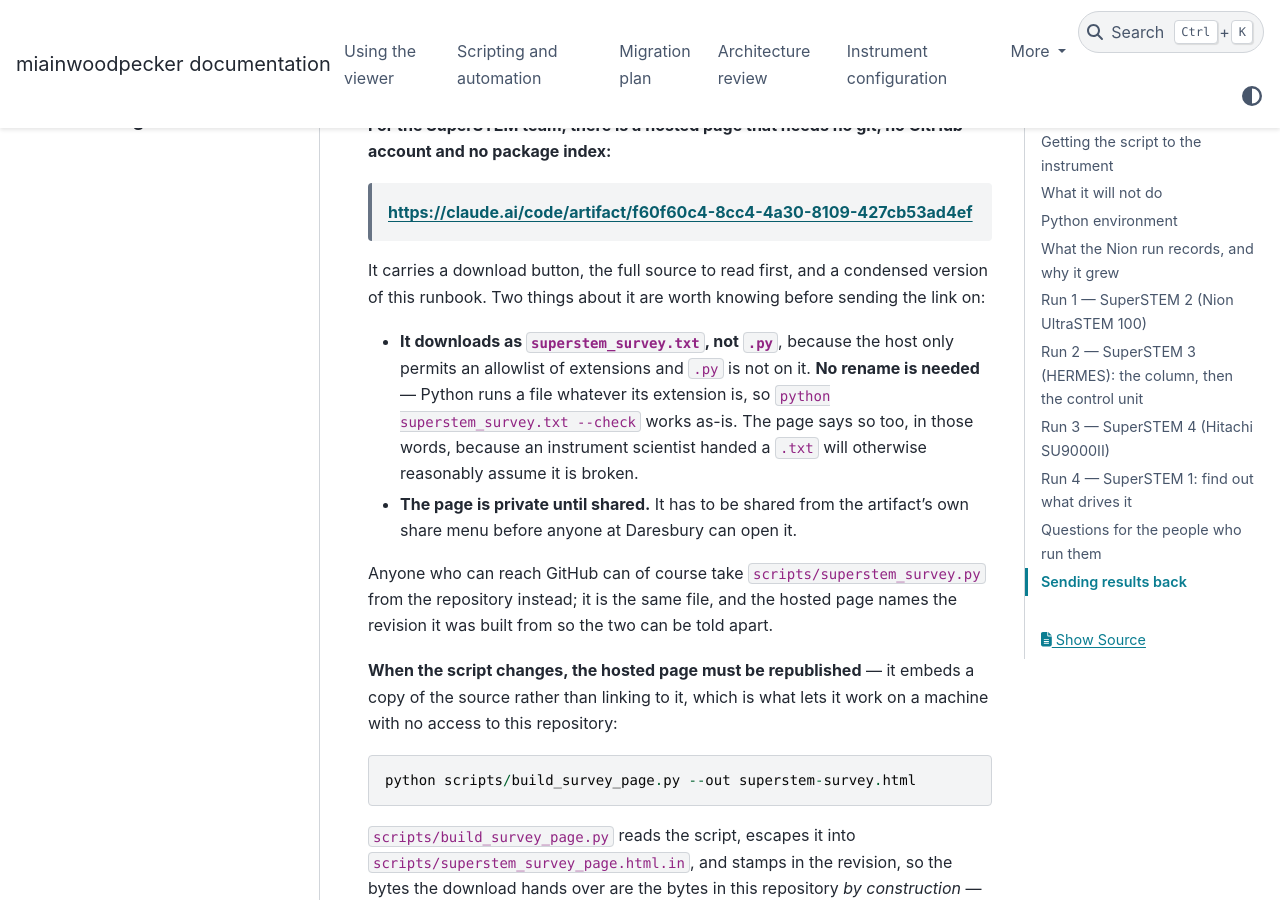
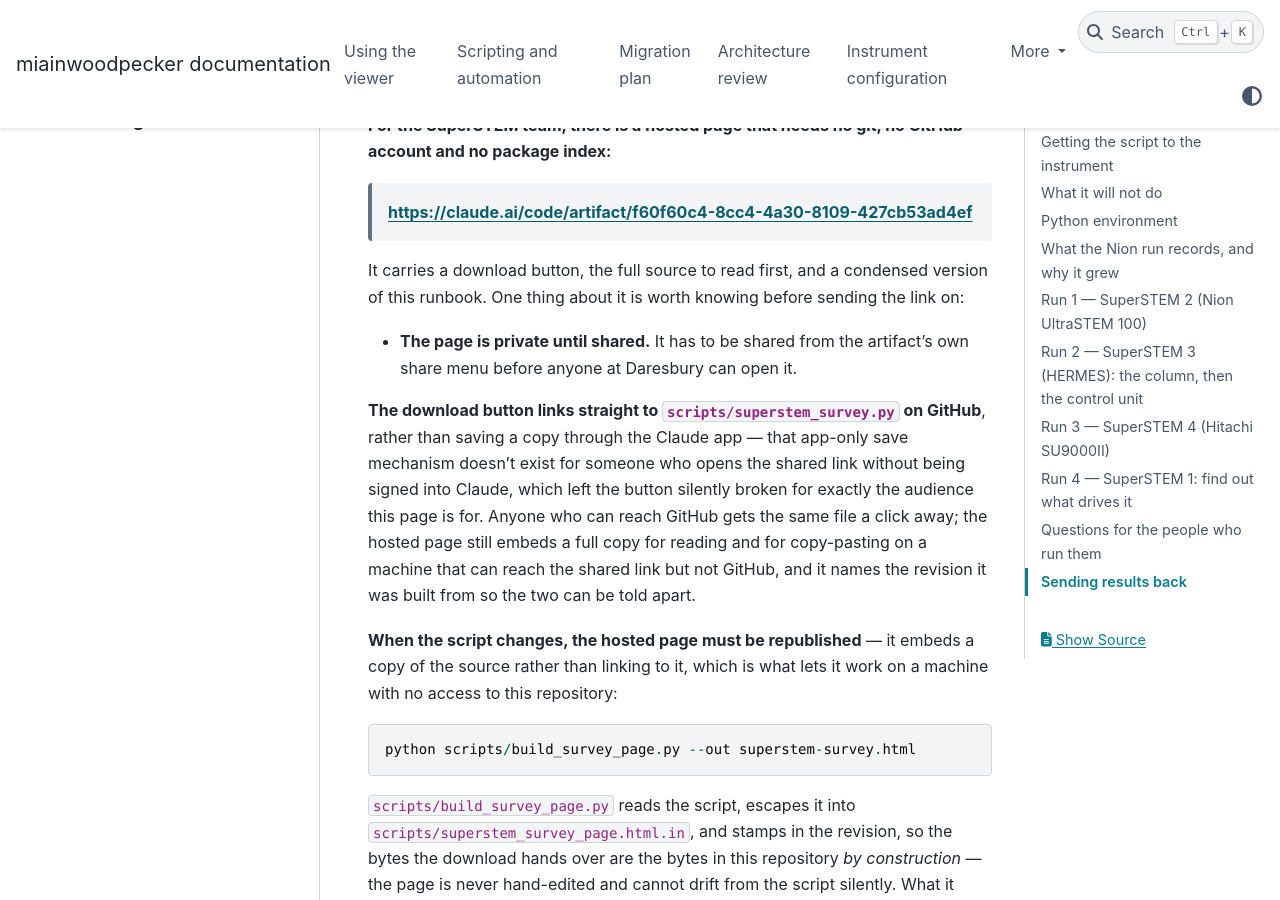
Before and after one commit to msarahan/miainwoodpecker, a Sphinx documentation site: the page built from docs/superstem-survey.md, in a window 1280 px wide and 900 px high, scrolled down 606 px. Built offline with Sphinx 7.4.7 and the PyData theme 0.15.4, drawn with Linux system fonts in a browser that asks for light colours; the version number could not be read and is left out; some of the changed text lies outside the part shown.

Commit message:
Point the survey page's download button at GitHub, not window.claude.downloads (#47)
The Claude-only save API silently left the button broken for anyone who
opened the shared artifact link without being signed into Claude, which
is exactly who this page is for. The button now links straight to
scripts/superstem_survey.py on GitHub; copy-to-clipboard and the
embedded source remain as the no-GitHub-access fallback.

Co-authored-by: Claude Sonnet 5 <noreply@anthropic.com>

````diff
--- a/docs/superstem-survey.md
+++ b/docs/superstem-survey.md
@@ -22,21 +22,20 @@ GitHub account and no package index:**
 > **<https://claude.ai/code/artifact/f60f60c4-8cc4-4a30-8109-427cb53ad4ef>**
 
 It carries a download button, the full source to read first, and a
-condensed version of this runbook. Two things about it are worth knowing
+condensed version of this runbook. One thing about it is worth knowing
 before sending the link on:
 
-- **It downloads as `superstem_survey.txt`, not `.py`**, because the
-  host only permits an allowlist of extensions and `.py` is not on it.
-  **No rename is needed** — Python runs a file whatever its extension is,
-  so `python superstem_survey.txt --check` works as-is. The page says so
-  too, in those words, because an instrument scientist handed a `.txt`
-  will otherwise reasonably assume it is broken.
 - **The page is private until shared.** It has to be shared from the
   artifact's own share menu before anyone at Daresbury can open it.
 
-Anyone who can reach GitHub can of course take
-`scripts/superstem_survey.py` from the repository instead; it is the same
-file, and the hosted page names the revision it was built from so the two
+**The download button links straight to `scripts/superstem_survey.py` on
+GitHub**, rather than saving a copy through the Claude app — that app-only
+save mechanism doesn't exist for someone who opens the shared link without
+being signed into Claude, which left the button silently broken for
+exactly the audience this page is for. Anyone who can reach GitHub gets
+the same file a click away; the hosted page still embeds a full copy for
+reading and for copy-pasting on a machine that can reach the shared link
+but not GitHub, and it names the revision it was built from so the two
 can be told apart.
 
 **When the script changes, the hosted page must be republished** — it
@@ -121,10 +120,10 @@ Then run the preflight, which touches no hardware and opens no socket:
 python superstem_survey.py --check
 ```
 
-Every command below names the file `superstem_survey.py`. If you took it
-from the hosted page it will be called `superstem_survey.txt` instead —
-substitute the name and change nothing else. Python does not care about
-the extension.
+Every command below names the file `superstem_survey.py`. If you got it
+by pasting from the hosted page's "Copy to clipboard" button instead of
+downloading it, name the file whatever you like — Python does not care
+about the extension.
 
 It prints which interpreter it is in and which sections that interpreter
 could answer. If it disagrees with what you expect, the interpreter is
````
Also changed, not shown: 2 other files.
